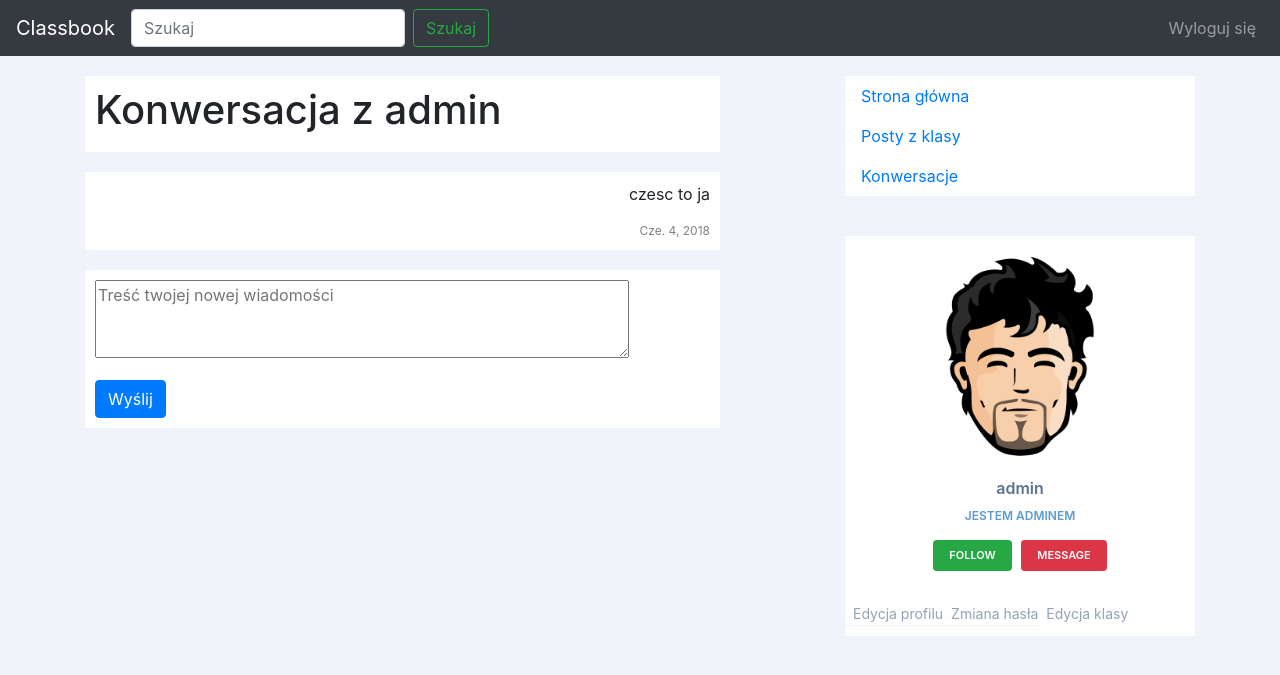
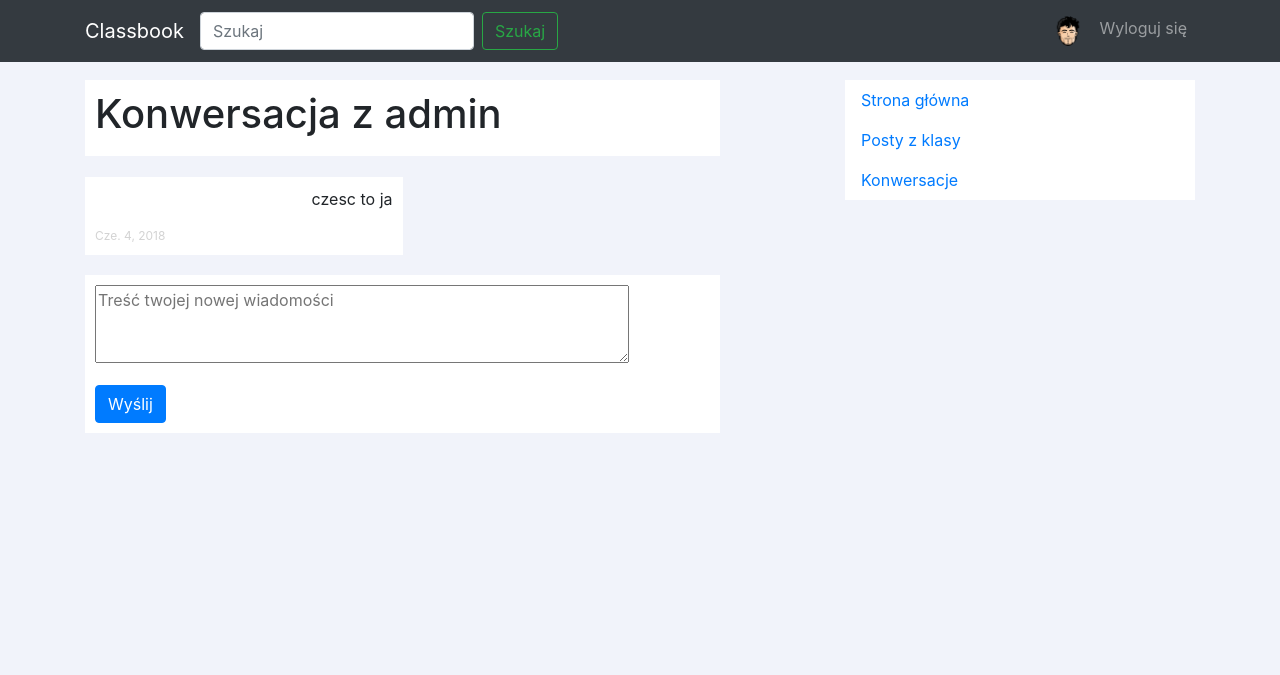
Before and after one commit to piternet/Classbook, a Django app: page /conversation/5/ in a window 1280 px wide. Shown: the top 675 px of the page. Run offline with Django 3.2, Linux system fonts and the light colour scheme; a user stored in the database is signed in; data comes from the database, SQL or seed files in the repository; both versions use the stored data as it was after the commit; some libraries are stand-ins or nearby versions.

Commit message:
poprawki konwersacji i widoku użytkownika

```diff
--- a/main/static/main/base.css
+++ b/main/static/main/base.css
@@ -70,8 +70,19 @@ body {
 	text-align: right;
 }
 
+.left {
+	text-align: left;
+}
+
 .date {
-	color: gray;
+	color: lightgray;
 	font-size: 75%;
 	margin: 0;
 }
+
+.avatar {
+    vertical-align: middle;
+    width: 30px;
+    height: 30px;
+    border-radius: 50%;
+}
--- a/main/templates/main/base.html
+++ b/main/templates/main/base.html
@@ -1,3 +1,4 @@
+{% load profile %}
 <!DOCTYPE html>
 <html>
 <head>
@@ -16,9 +17,10 @@
 	{% block header %} {% endblock %}
 </head>
 
-<body>
+<body style="padding-top : 60px;">
 
-	<nav class="navbar navbar-expand-lg navbar-dark bg-dark">
+	<nav class="navbar navbar-expand-lg navbar-dark bg-dark fixed-top">
+		<div class="container">
 			<a class="navbar-brand" href="{% url 'index' %}">Classbook</a>
 			<button class="navbar-toggler" type="button" data-toggle="collapse" data-target="#navbarSupportedContent" aria-controls="navbarSupportedContent" aria-expanded="false" aria-label="Toggle navigation">
 				<span class="navbar-toggler-icon"></span>
@@ -30,20 +32,17 @@
 					<button class="btn btn-outline-success my-2 my-sm-0" type="submit">Szukaj</button>
 				</form>
 				<ul class="navbar-nav navbar-right ml-auto">
-	{% if not user.is_authenticated %}
-	  <li class="nav-item">
-		<a class="nav-link" href="{% url 'login' %}">Zaloguj się</a>
+					<li class="nav-item profile-userpic-small">
+						<a class="nav-link" href="{% url 'logout' %}">
+							<img class="avatar" src="{% get_profile_avatar user%}" />
+						</a>
 					</li>
-	  <li class="nav-item">
-		<a class="nav-link" href="{% url 'signup' %}">Zarejestruj się</a>
-	  </li>
-	{% else %}
 					<li class="nav-item">
 						<a class="nav-link" href="{% url 'logout' %}">Wyloguj się</a>
 					</li>
-	{% endif %}
 				</ul>
 
+			</div>
 		</div>
 	</nav>
 	<div class="container">
--- a/main/templates/main/conversation_view.html
+++ b/main/templates/main/conversation_view.html
@@ -16,16 +16,25 @@
 	</div>
 	<div id="posts">
 		{% for message in conversation.messages.all %}
-			<div class="post">
-				{% if user == message.sender %}
+			{% if request.user == message.sender %}
+				<div class="col-md-6">
+				</div>
+				<div class="col-md-6 post">
 					<p class="right">{{ message.content }}</p>
-				{% else %}
+					<p class="left date">
+						{{ message.date | naturalday }}
+					</p>
+				</div>
+			{% else %}
+				<div class="col-md-6 post">
 					<p class="left">{{ message.content }}</p>
-				{% endif %}
-				<p class="right date">
-					{{ message.date | naturalday }}
-				</p>
-			</div>
+					<p class="right date">
+						{{ message.date | naturalday }}
+					</p>
+				</div>
+				<div class="col-md-6">
+				</div>
+			{% endif %}
 		{% endfor %}
 	</div>
 
--- a/main/templates/main/menu.html
+++ b/main/templates/main/menu.html
@@ -16,7 +16,7 @@
 	</ul>
 </div>
 
-{% if user.is_authenticated %}
+{% if view_name %}
 	<div class="profile-sidebar">
 			<!-- SIDEBAR USERPIC -->
 			<div class="profile-userpic">
@@ -36,8 +36,11 @@
 			<!-- END SIDEBAR USER TITLE -->
 			<!-- SIDEBAR BUTTONS -->
 			<div class="profile-userbuttons">
-				<button type="button" class="btn btn-success btn-sm">Follow</button>
-				<button type="button" class="btn btn-danger btn-sm">Message</button>
+				{% if not chat_exists %}
+					<input type="button" onclick='location.href="{% url "get_conversations" %}"' type="button" class="btn btn-danger btn-sm" value = "Wyślij wiadomość" />
+				{% else %}
+					<input type="button" onclick='location.href="{% url "conversation_view" chat.id %}"' type="button" class="btn btn-danger btn-sm" value = "Wyślij wiadomość" />
+				{% endif %}
 			</div>
 			<!-- END SIDEBAR BUTTONS -->
 			<!-- SIDEBAR MENU -->
--- a/main/templatetags/profile.py
+++ b/main/templatetags/profile.py
@@ -27,7 +27,7 @@ def get_profile_description(user, view_name, username):
 		return ""
 
 @register.simple_tag
-def get_profile_avatar(user, view_name, username):
+def get_profile_avatar(user, view_name = 0, username = 0):
 	if view_name:
 		avatar = Profile.objects.get(user=User.objects.get(username=username)).avatar
 	else:
--- a/main/views.py
+++ b/main/views.py
@@ -79,10 +79,19 @@ def tag_view(request, name):
 def user_view(request, name):
 	user = User.objects.get(username=name)
 	posts = Post.objects.filter(user=user)
+	chat_exists = Conversation.exists(request.user, user)
+	if not chat_exists:
+		chat = None
+	elif chat_exists.user1 == request.user:
+		chat =  Conversation.objects.get(user1 = request.user, user2 = user)
+	else:
+		chat =  Conversation.objects.get(user1 = user, user2 = request.user)
 	context = {
 		"username": name,
 		"posts": posts,
-		"view_name": request.resolver_match.view_name
+		"view_name": request.resolver_match.view_name,
+		"chat":  chat,
+		"chat_exists": chat_exists
 	}
 
 	return render(request, 'main/user_view.html', context)
```
Also changed, not shown: db.sqlite3. Lines whose indentation alone changed are shown as unchanged.
